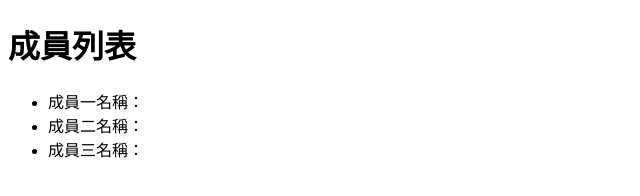
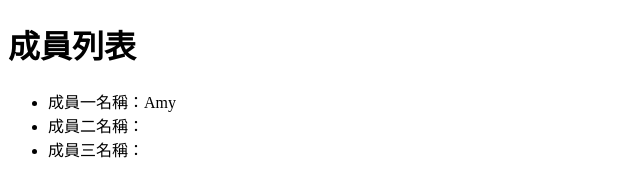
Before and after one commit to amy6072698/20240928-gittask4, a plain HTML site: page index.html in a window 1280 px wide. Shown: the full height of the page, 0-640 px from the left. Drawn offline with Linux system fonts and the light colour scheme.

Commit message:
新增成員一名字

```diff
--- a/index.html
+++ b/index.html
@@ -8,7 +8,7 @@
 <body>
     <h1>成員列表</h1>
     <ul>
-        <li>成員一名稱：</li>
+        <li>成員一名稱：Amy</li>
         <li>成員二名稱：</li>
         <li>成員三名稱：</li>
     </ul>
```
